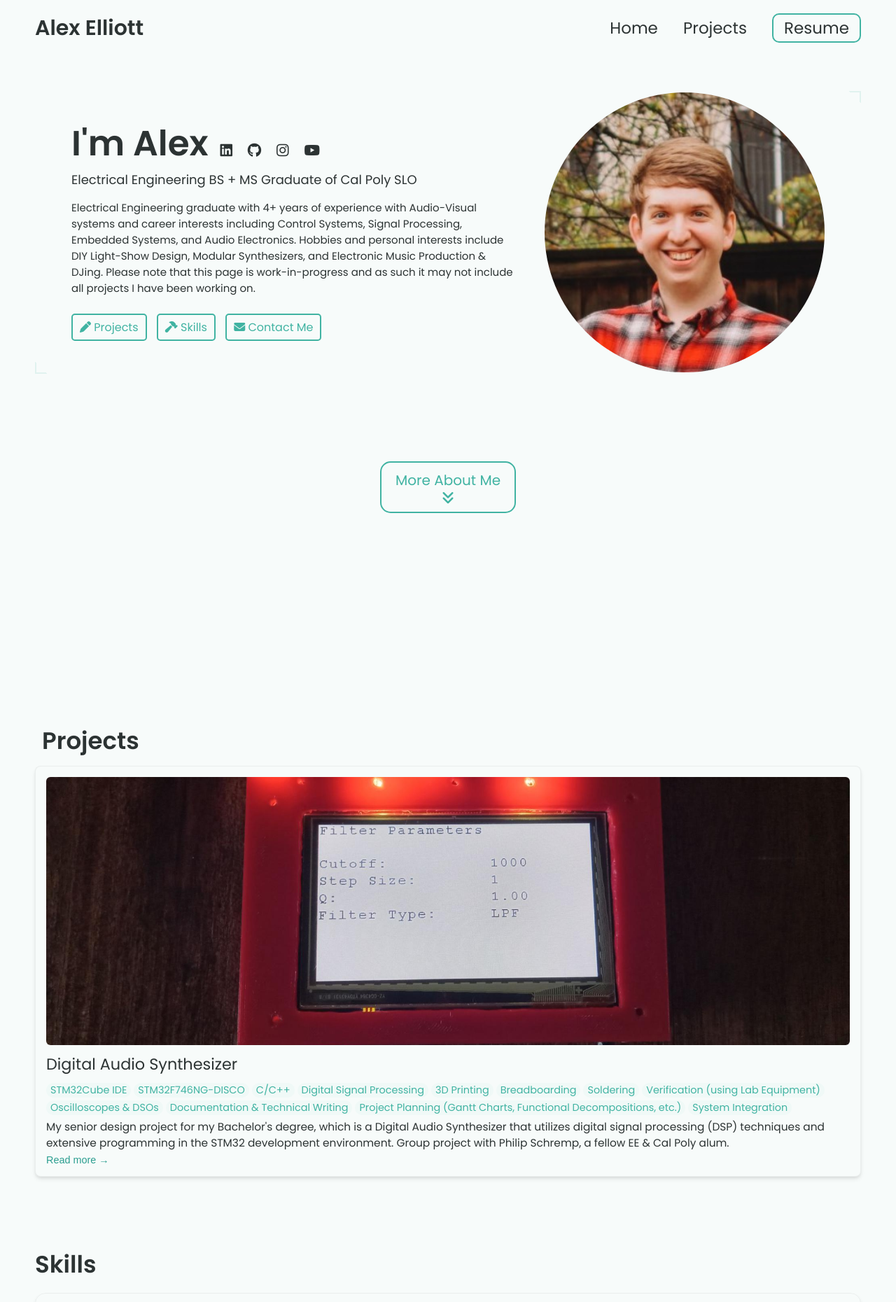
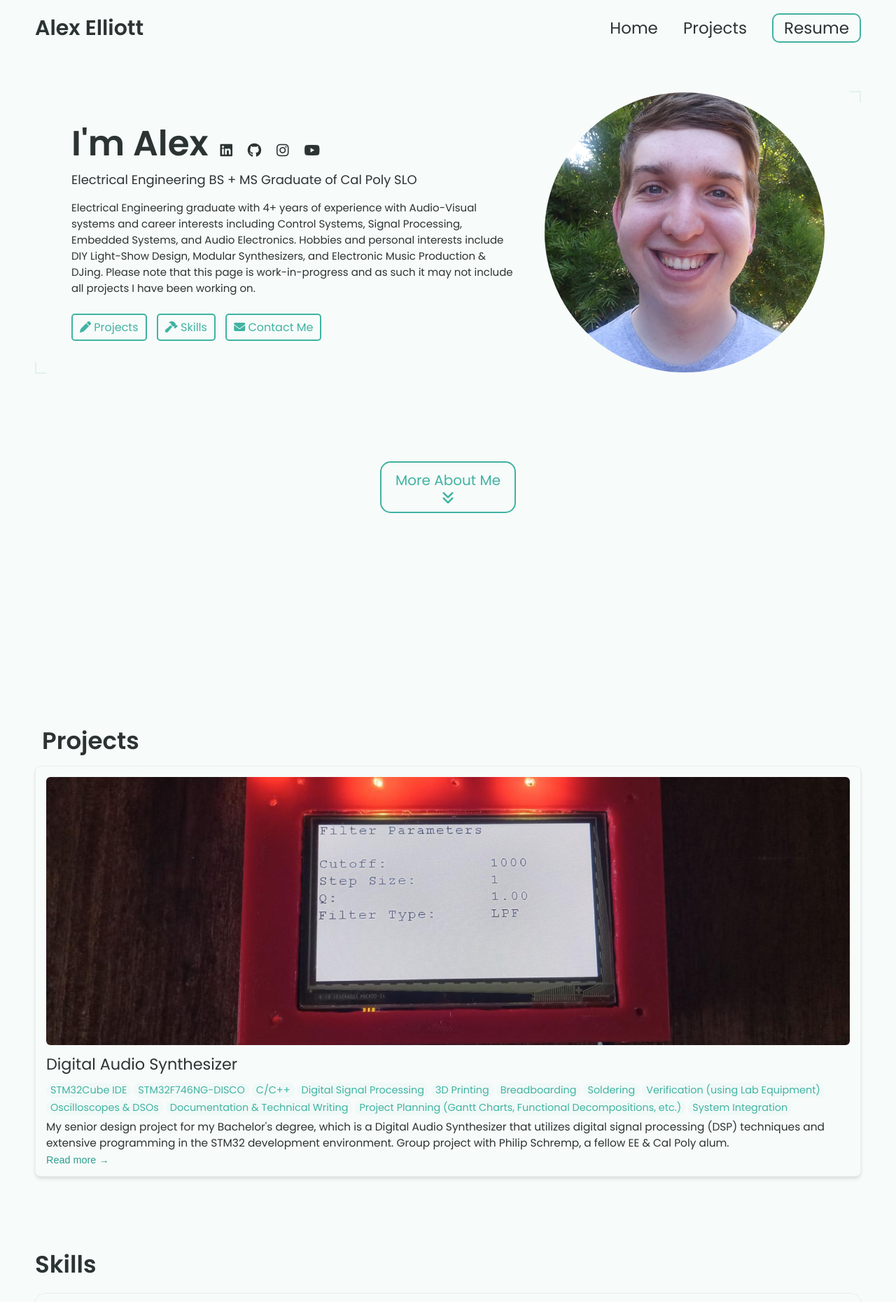
Before and after one commit to AlexanduhHi/alexanduhhi.github.io, a Jekyll site: the page built from index.html, in a window 1280 px wide. Shown: the top 1860 px of the page at 70% size. Built offline with Jekyll 4.4.1, drawn with Linux system fonts in a browser that asks for light colours.

Commit message:
Update _config.yml

```diff
--- a/_config.yml
+++ b/_config.yml
@@ -20,7 +20,8 @@ description: >- # dont remove this line. this will ignore all new lines until th
 
 
 # Place your profile image in /assets/images/profile-image/folder and edit the file name
-profile_image: ./assets/images/profile-image/avatar.jfif
+#profile_image: ./assets/images/profile-image/avatar.jfif
+profile_image: ./assets/images/profile-image/0723201701.jpg
 
 
 # Link your resume
```
